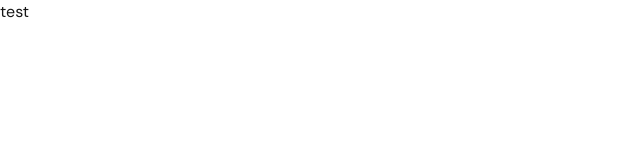
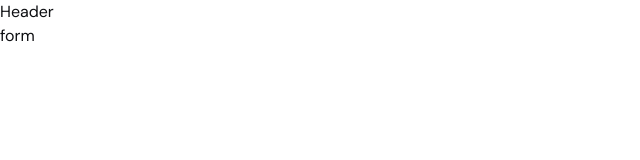
Before and after one commit to Airat-vagapov/currency-checker, a Next.js app: page / in a window 1280 px wide. Shown: the top 160 px of the page, without its empty margins (0-640 px from the left). Built offline with nearby package versions, Linux system fonts and the light colour scheme.

Commit message:
add color vars + first components

```diff
--- /dev/null
+++ b/src/app/components/ConvertForm/ConvertForm.tsx
@@ -0,0 +1,5 @@
+const ConvertForm = () => {
+    return <div>form</div>;
+};
+
+export default ConvertForm;
--- /dev/null
+++ b/src/app/components/Header/Header.tsx
@@ -0,0 +1,5 @@
+const Header = () => {
+    return <div>Header</div>;
+};
+
+export default Header;
--- a/src/app/globals.css
+++ b/src/app/globals.css
@@ -2,13 +2,27 @@
 
 :root {
     --background: #ffffff;
-    --foreground: #171717;
+    --foreground: #0d0e11;
+    --mainBlack: #0d0e11;
+    --lightBlack: #141318;
+    --purple: #7e67f5;
+    --orange: #ea6b40;
+    --oreangeHover: #d64718;
+    --green: #2fab5c;
+    --red: #ba1124;
 }
 
 @theme inline {
     --color-background: var(--background);
     --color-foreground: var(--foreground);
     --font-dm-suns: var(--dm-suns);
+    --color-mainBlack: var(--mainBlack);
+    --color-lightBlack: var(--lightBlack);
+    --color-purple: var(--purple);
+    --color-orange: var(--orange);
+    --color-oreangeHover: var(--oreangeHover);
+    --color-green: var(--green);
+    --color-red: var(--red);
 }
 
 @media (prefers-color-scheme: dark) {
--- a/src/app/layout.tsx
+++ b/src/app/layout.tsx
@@ -1,16 +1,7 @@
 import type { Metadata } from "next";
-import { DM_Sans, Geist, Geist_Mono } from "next/font/google";
+import { DM_Sans } from "next/font/google";
 import "./globals.css";
-
-// const geistSans = Geist({
-//     variable: "--font-geist-sans",
-//     subsets: ["latin"],
-// });
-
-// const geistMono = Geist_Mono({
-//     variable: "--font-geist-mono",
-//     subsets: ["latin"],
-// });
+import Header from "@/app/components/Header/Header";
 
 const dmSuns = DM_Sans({
     variable: "--dm-suns",
@@ -29,7 +20,10 @@ export default function RootLayout({
 }>) {
     return (
         <html lang="en">
-            <body className={`${dmSuns.variable} antialiased`}>{children}</body>
+            <body className={`${dmSuns.variable} antialiased`}>
+                <Header />
+                {children}
+            </body>
         </html>
     );
 }
--- a/src/app/page.tsx
+++ b/src/app/page.tsx
@@ -1,7 +1,9 @@
-import Image from "next/image";
+import ConvertForm from "@/app/components/ConvertForm/ConvertForm";
 
 export default function Home() {
-  return (
-    <div>test</div>
-  );
+    return (
+        <>
+            <ConvertForm></ConvertForm>
+        </>
+    );
 }
```
